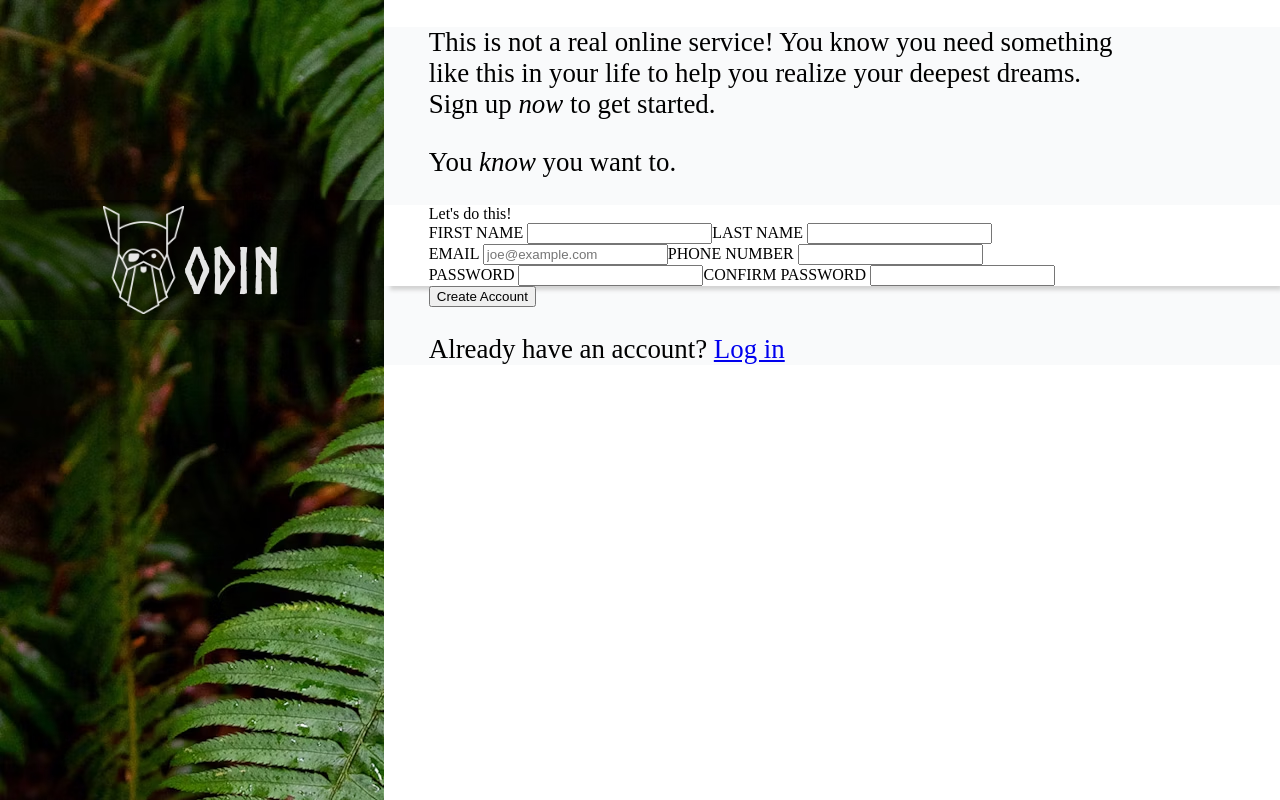
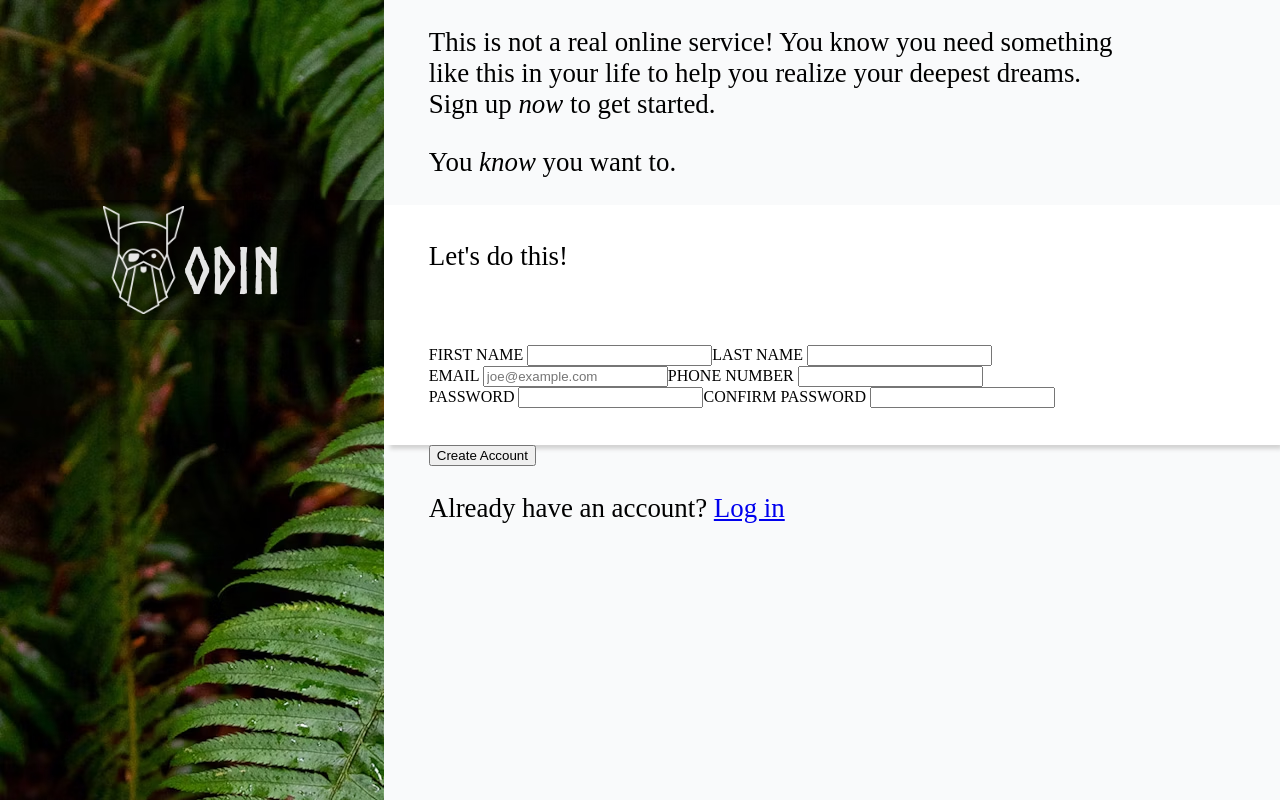
Before and after one commit to markcawili/html-sign-up-form, a plain HTML site: page index.html in a window 1280 px wide. Drawn offline with Linux system fonts and the light colour scheme.

Commit message:
Refactored div containers and adjust height of form container

```diff
--- a/index.html
+++ b/index.html
@@ -15,17 +15,17 @@
     </div>
 
     <div class="content">
-        <form action="" method="get" class="sign-up-form">
 
             <p>This is not a real online service! You know you need something like this in your life to help you
                 realize your deepest dreams.<br>Sign up <i>now</i> to get started.</p>
             <p>You <i>know</i> you want to.</p>
 
-            <div id="input-forms">
+            <div class="input-forms">
                 <div id="form-header">
                     <span>Let's do this!</span>
                 </div>
 
+                <form action="" method="get" class="sign-up-form">
                     <div id="forms">
                         <div class="form-row">
                             <label for='first-name'>FIRST NAME</label>
@@ -57,6 +57,7 @@
                             <input id="confirm-pwd" name="confirm-pwd" type="password"/>
                         </div>
                     </div>
+                </form>
             </div>
 
             <div class="form-row" id="submit">
@@ -65,7 +66,6 @@
 
             <p>Already have an account? <a href="https://www.google.ca/?hl=fr">Log in</a></p>
 
-        </form>
     </div>
 
 </body>
--- a/styles.css
+++ b/styles.css
@@ -16,6 +16,7 @@ html, body {
     bottom: 0;
     left: 30%;
     width: 70%;
+    background-color: #f9fafb;
 }
 
 .background-picture {
@@ -57,9 +58,12 @@ h1 {
 /*Right sided content*/
 
 /*Main container*/
-div #input-forms {
+div .input-forms {
     display: flex;
     flex-direction: column;
+    justify-content: space-around;
+    height: 30%;
+    width: 100%;
     background-color: #ffffff;
     box-shadow: 4px 6px 4px -2px lightgrey;
 }
@@ -78,12 +82,7 @@ span,
     padding-right: 15%;
 }
 
-form {
-    background-color: #f9fafb;
-    /*padding-top: 20%;*/
-    /*padding-bottom: 35%;*/
-}
-
-p {
+p,
+span {
     font-size: 2.10vw;
 }
```
Lines whose indentation alone changed are shown as unchanged.
